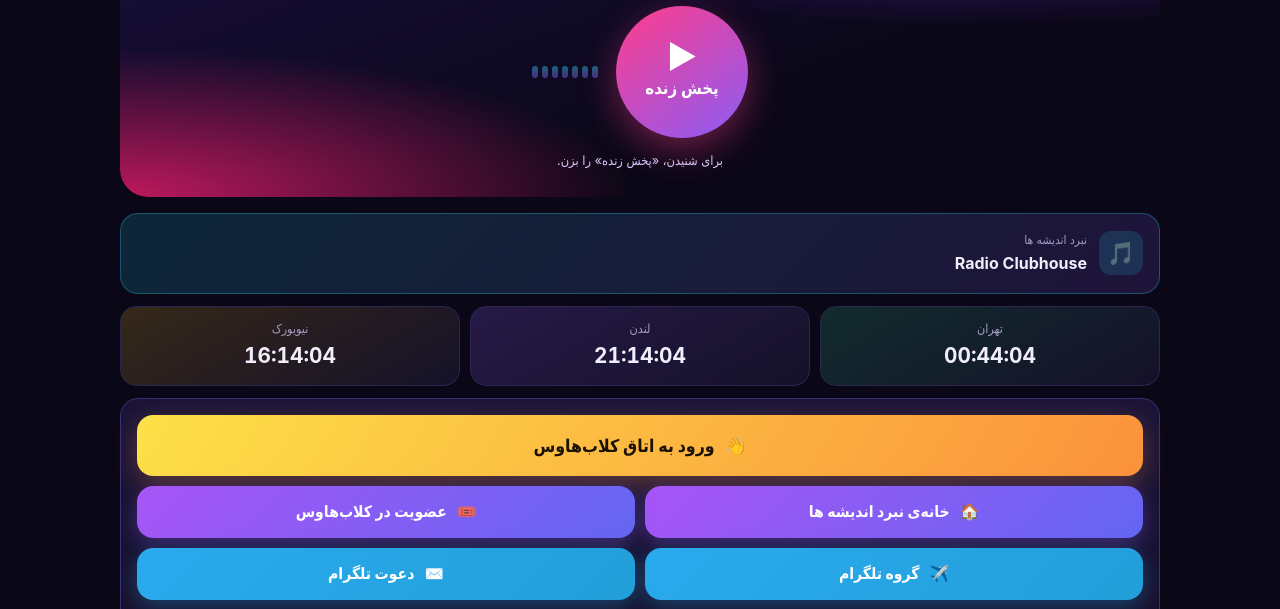
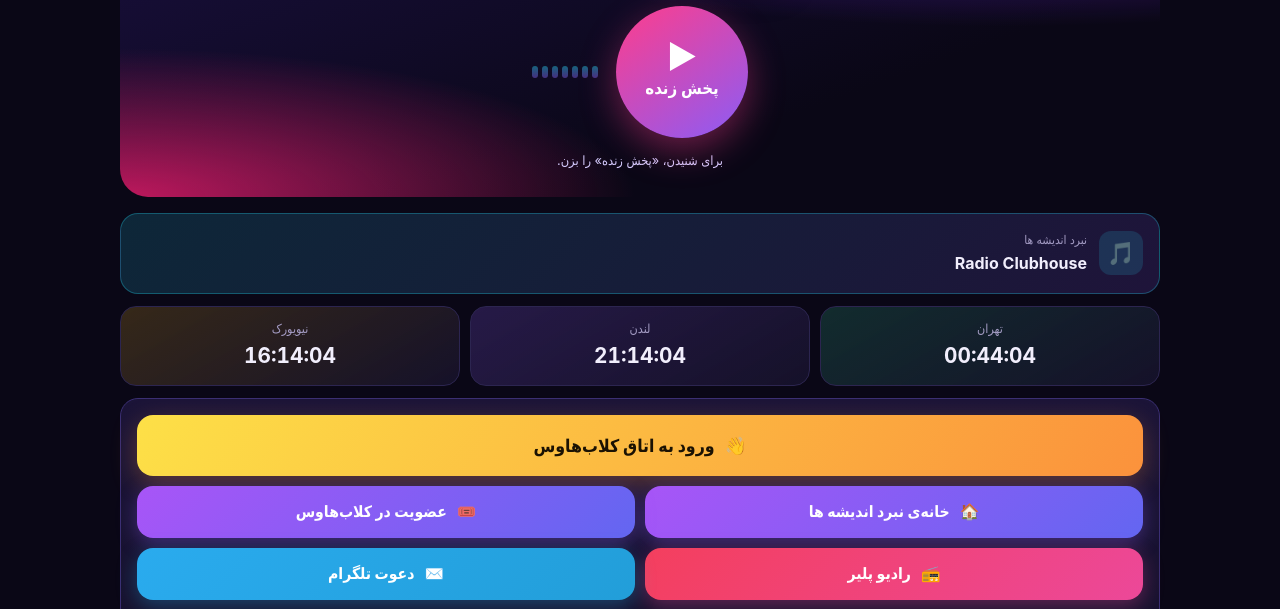
Before and after one commit to fazadi3001/radioclubhouse-site, a plain HTML site: page index.html in a window 1280 px wide. Shown: the part 141-750 px from the top of the page. Drawn offline with Linux system fonts and the light colour scheme; no server answers.

Commit message:
Radio player button

```diff
--- a/index.html
+++ b/index.html
@@ -70,6 +70,7 @@ background:linear-gradient(120deg,#fde047,#fb923c);border-radius:16px;padding:16
 .links3{display:grid;grid-template-columns:repeat(2,1fr);gap:10px;margin-top:10px}@media (max-width:600px){.links3{grid-template-columns:1fr}}
 .links3 .ch-btn{font-size:.98rem;padding:13px}
 .house-btn{background:linear-gradient(135deg,#a855f7,#6366f1)!important;color:#fff!important;box-shadow:0 6px 20px rgba(139,92,246,.35)!important}
+.player-btn{background:linear-gradient(135deg,#f43f5e,#ec4899)!important;color:#fff!important;box-shadow:0 6px 20px rgba(236,72,153,.35)!important}
 .tg-btn{background:linear-gradient(135deg,#2AABEE,#229ED9)!important;color:#fff!important;box-shadow:0 6px 20px rgba(34,158,217,.35)!important}
 .ch-btn small{display:block;font-weight:400;font-size:.72rem;opacity:.8}
 /* live room */
@@ -152,7 +153,7 @@ footer{text-align:center;color:var(--muted);font-size:.72rem;margin-top:18px}
     <div class="links3">
       <a class="ch-btn house-btn" id="houseBtn" target="_blank" rel="noopener" href="https://www.clubhouse.com/house/%D9%86%D8%A8%D8%B1%D8%AF-%D8%A7%D9%86%D8%AF%DB%8C%D8%B4%D9%87-%D9%87%D8%A7-eu0y70jqlmf1?chs=RXrTkyZylO%3AQtBic0IlOeGryMXtVWCefOtS9kAXq_i5WuhUOO_6w1Y&amp;utm_medium=ch_general_house"><span>🏠</span><span>خانه‌ی نبرد اندیشه ها</span></a>
       <a class="ch-btn house-btn" id="chJoinBtn" target="_blank" rel="noopener" href="https://www.clubhouse.com/c/join/jLKmyfl2"><span>🎟️</span><span>عضویت در کلاب‌هاوس</span></a>
-      <a class="ch-btn tg-btn" id="telegramBtn" target="_blank" rel="noopener" href="https://t.me/radioclubhousegroup"><span>✈️</span><span>گروه تلگرام</span></a>
+      <a class="ch-btn player-btn" id="playerBtn" target="_blank" rel="noopener" href="https://clubhouse-mini.tail4a3417.ts.net/listen"><span>📻</span><span>رادیو پلیر</span></a>
       <a class="ch-btn tg-btn" id="telegramInviteBtn" target="_blank" rel="noopener" href="https://t.me/+3FEvq33blVgwYWE1"><span>✉️</span><span>دعوت تلگرام</span></a>
     </div>
     <div class="rgrid">
```
